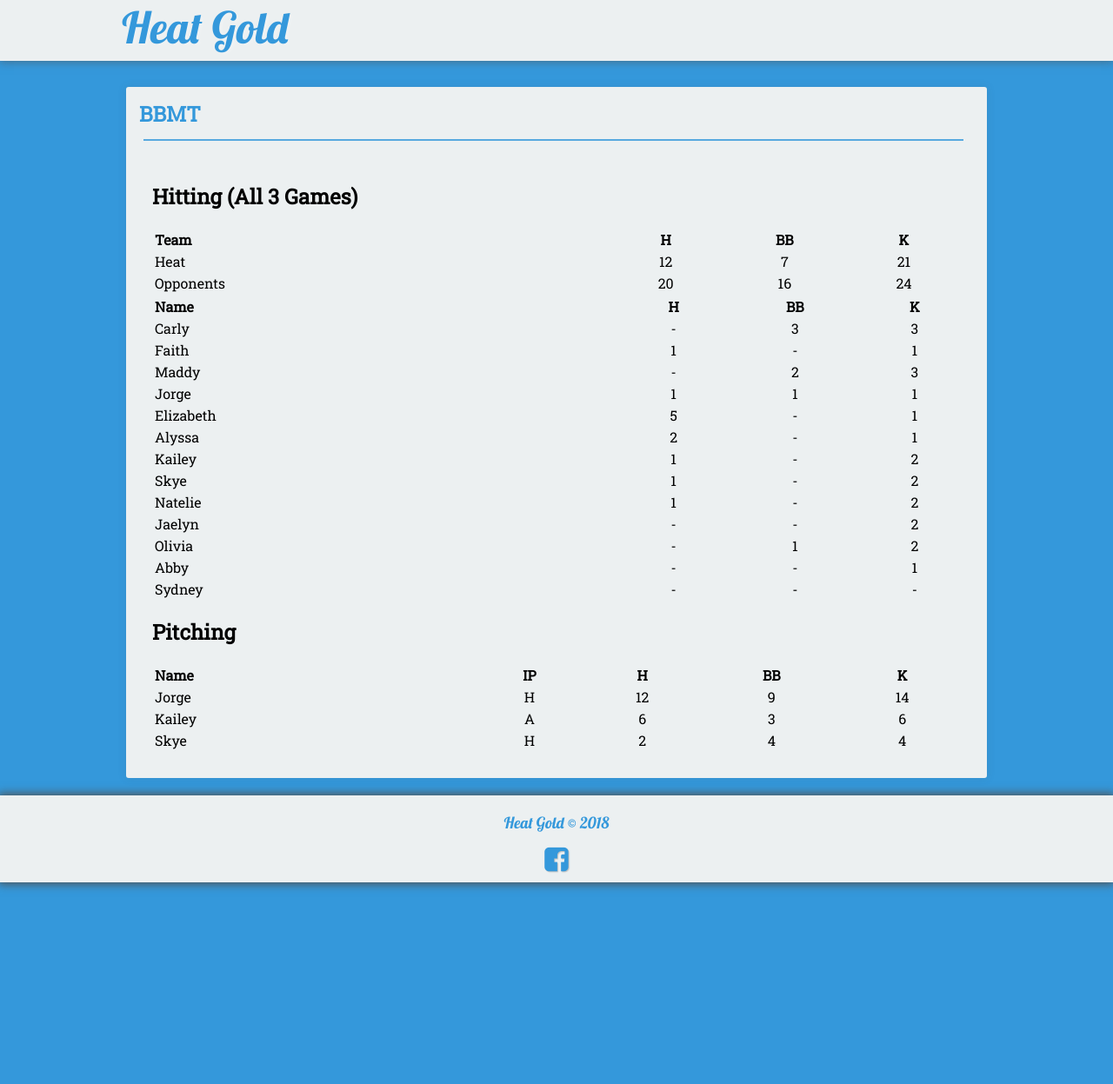
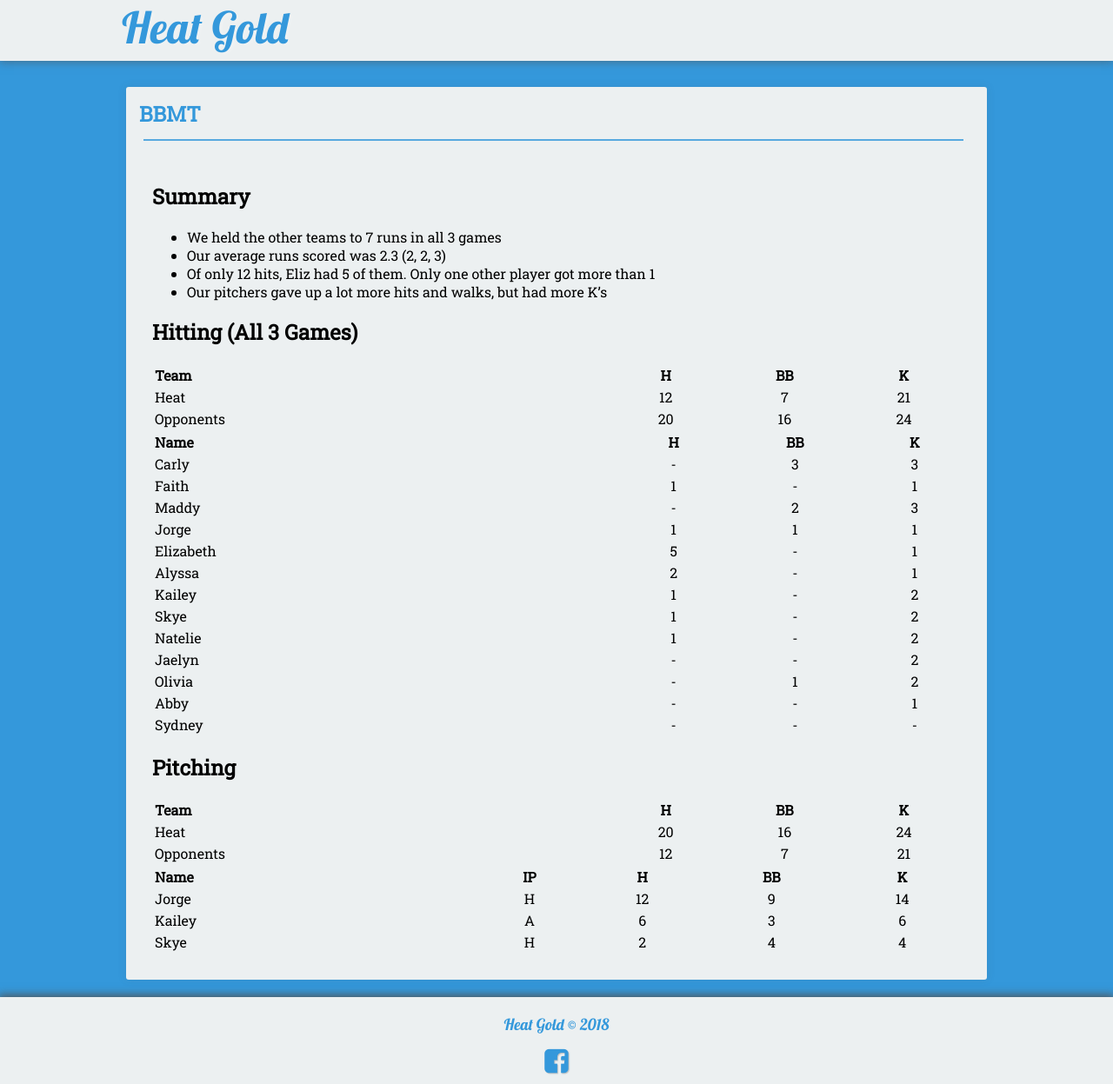
Before and after one commit to seanmerrow/ecf, a Jekyll site: the page built from bbmt.md, in a window 1280 px wide. Shown: the whole page at 87% size. Built offline with Jekyll 4.4.1, drawn with Linux system fonts in a browser that asks for light colours; nearby versions of some CDN libraries; our own code applies the rules of GitHub Pages for plain Markdown files.

Commit message:
Update bbmt.md

```diff
--- a/bbmt.md
+++ b/bbmt.md
@@ -1,6 +1,13 @@
 ---
 title:  "BBMT"
 ---
+
+## Summary
+
+* We held the other teams to 7 runs in all 3 games
+* Our average runs scored was 2.3 (2, 2, 3)
+* Of only 12 hits, Eliz had 5 of them. Only one other player got more than 1
+* Our pitchers gave up a lot more hits and walks, but had more K's
 
 ## Hitting (All 3 Games)
 
@@ -29,6 +36,12 @@ title:  "BBMT"
 
 ## Pitching
 
+|Team      | H   | BB  | K   |
+|:---------|:---:|:---:|:---:|
+|Heat      |20   |16   |24   |
+|Opponents |12   |7    |21   |
+
+
 |Name      | IP  | H   | BB  | K   |
 |:---------|:---:|:---:|:---:|:---:|
 | Jorge    |H    |12   |9    |14   |
```
